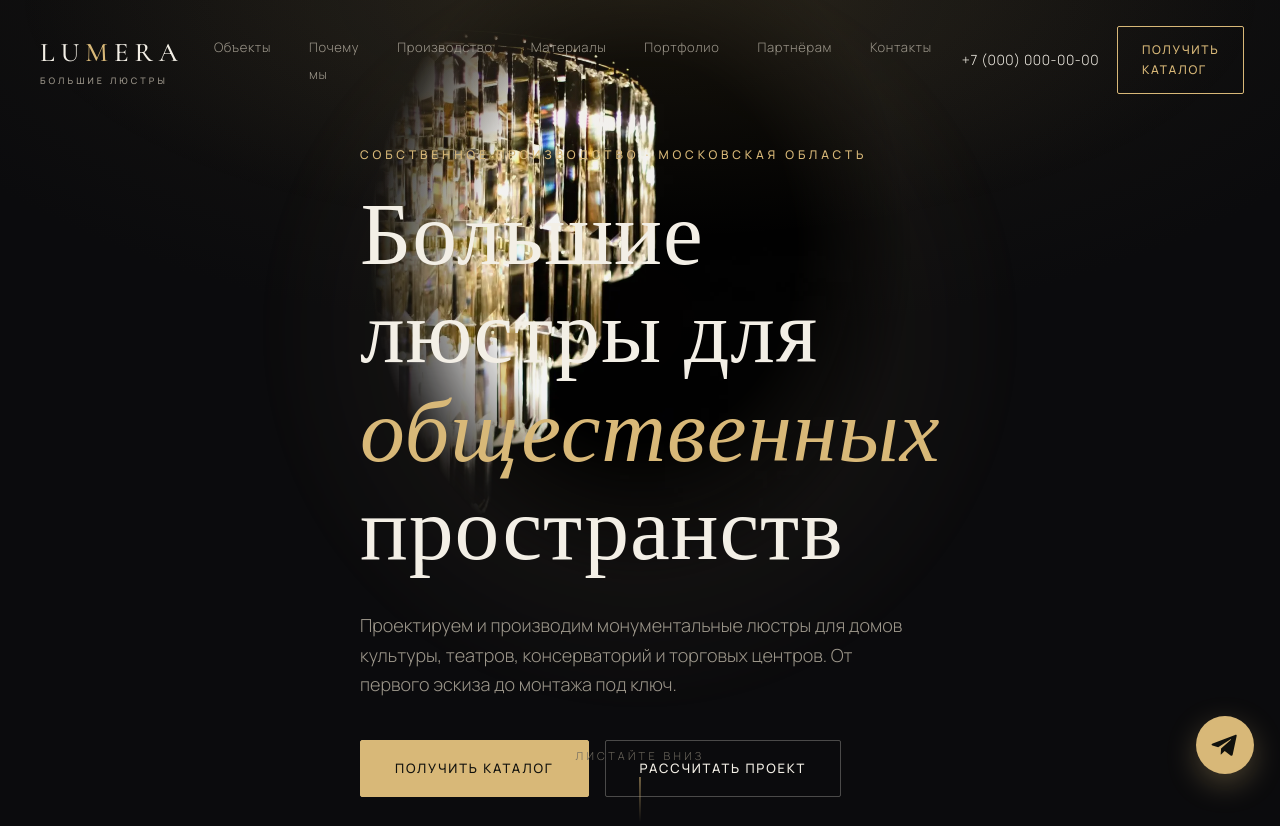
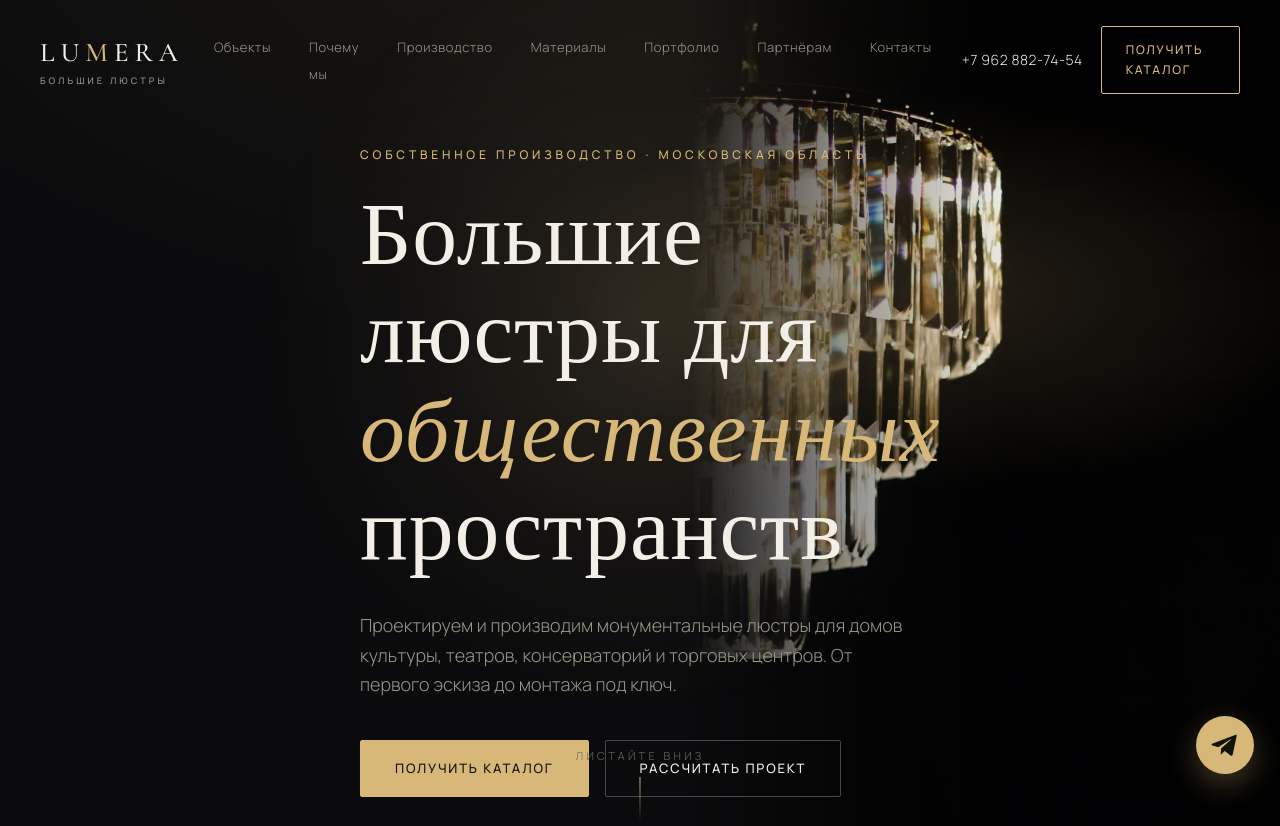
Before and after one commit to andrey19171917/lumera, a website: page index.html in a window 1280 px wide. Shown: the top 826 px of the page. Drawn offline with nearby package versions, Linux system fonts and the light colour scheme.

Commit message:
Add files via upload

```diff
--- a/css/styles.css
+++ b/css/styles.css
@@ -304,14 +304,19 @@ picture{display:block}
 
 /* --- Герой: фото люстры --- */
 .hero-photo{
-  position:absolute;top:-40px;left:50%;transform:translateX(-50%);
-  width:560px;max-width:86vw;z-index:1;pointer-events:none;
-  -webkit-mask-image:radial-gradient(ellipse 62% 58% at 50% 40%,#000 45%,transparent 78%);
-          mask-image:radial-gradient(ellipse 62% 58% at 50% 40%,#000 45%,transparent 78%);
+  position:absolute;top:0;right:0;bottom:0;left:auto;transform:none;
+  width:46%;max-width:720px;z-index:1;pointer-events:none;overflow:hidden;
+  -webkit-mask-image:linear-gradient(90deg,transparent 0%,rgba(0,0,0,.55) 26%,#000 55%);
+          mask-image:linear-gradient(90deg,transparent 0%,rgba(0,0,0,.55) 26%,#000 55%);
 }
-.hero-photo img{width:100%;height:auto;opacity:.95;filter:saturate(1.05) contrast(1.05)}
+.hero-photo picture{height:100%}
+.hero-photo img{
+  width:100%;height:100%;object-fit:cover;object-position:52% 38%;
+  opacity:.96;filter:saturate(1.04) contrast(1.04)
+}
 .hero::after{content:"";position:absolute;inset:0;z-index:1;pointer-events:none;
-  background:radial-gradient(ellipse 70% 40% at 50% 0%,rgba(216,184,120,.10),transparent 70%)}
+  background:radial-gradient(ellipse 46% 34% at 74% 34%,rgba(216,184,120,.16),transparent 68%)}
+.hero-glow{opacity:.65}
 
 /* --- Производство: мозаика --- */
 .prod-visual{aspect-ratio:auto;padding:0;overflow:hidden;background:var(--bg-2)}
@@ -395,7 +400,7 @@ picture{display:block}
 /* --- Адаптив --- */
 @media(max-width:1024px){
   .mat-grid{grid-template-columns:repeat(2,1fr)}
-  .hero-photo{width:440px;top:-20px}
+  .hero-photo{width:50%}
 }
 @media(max-width:900px){
   .banner{min-height:auto}
@@ -406,7 +411,10 @@ picture{display:block}
   .mat figcaption{padding:44px 14px 14px}
   .mat figcaption b{font-size:19px}
   .mat figcaption span{display:none}
-  .hero-photo{width:320px;top:0;opacity:.7}
+  .hero-photo{width:100%;max-width:none;height:62%;bottom:auto;opacity:.34;
+    -webkit-mask-image:linear-gradient(180deg,#000 30%,transparent 92%);
+            mask-image:linear-gradient(180deg,#000 30%,transparent 92%)}
+  .hero-photo img{object-position:50% 30%}
   .pf .cap .m{display:none}
   .lightbox{padding:24px 12px}
   .lb-nav{width:38px;height:56px;font-size:24px}
@@ -417,3 +425,6 @@ picture{display:block}
   .pf .cap .m,.mat figcaption span{max-height:110px;opacity:1;margin-top:6px}
   .pf-zoom{opacity:1;transform:scale(1)}
 }
+
+/* --- Юр. строка в футере --- */
+.foot-legal{font-size:12.5px !important;color:var(--muted-2) !important;letter-spacing:.03em;margin-top:2px !important}
--- a/index.html
+++ b/index.html
@@ -45,7 +45,7 @@
   <div class="hero-photo" aria-hidden="true">
     <picture>
       <source srcset="img/hero-chandelier.webp" type="image/webp">
-      <img src="img/hero-chandelier.jpg" alt="" width="1000" height="1300" fetchpriority="high">
+      <img src="img/hero-chandelier.jpg" alt="" width="900" height="1350" fetchpriority="high">
     </picture>
   </div>
   <div class="wrap">
@@ -420,11 +420,13 @@
         <a href="#" data-tel-href data-tel>+7 (000) 000-00-00</a>
         <a href="#" data-mail-href data-mail>info@lumera.ru</a>
         <a href="#" data-tg-href target="_blank" rel="noopener" data-tg-text>@lumera</a>
+        <a href="https://luuxx.ru/" target="_blank" rel="noopener">www.luuxx.ru</a>
         <span data-address>Московская обл., Одинцово</span>
+        <span class="foot-legal">Adler LLC · Moscow</span>
       </div>
     </div>
     <div class="foot-bottom">
-      <span>© <span id="year"></span> LUMERA. Все права защищены.</span>
+      <span>© <span id="year"></span> Adler LLC. Все права защищены.</span>
       <a href="#privacy">Политика конфиденциальности</a>
     </div>
   </div>
--- a/js/app.js
+++ b/js/app.js
@@ -3,11 +3,11 @@
    ======================================================================= */
 const CONFIG = {
   brand:      "LUMERA",
-  phone:      "+7 (000) 000-00-00",     // как показывать
-  phoneRaw:   "+70000000000",           // для ссылки tel: (только цифры и +)
-  email:      "info@lumera.ru",         // ваша почта для связи
-  telegram:   "lumera",                 // username БЕЗ @ (ссылка t.me/lumera)
-  address:    "Московская область, Одинцовский район",
+  phone:      "+7 962 882-74-54",       // как показывать
+  phoneRaw:   "+79628827454",           // для ссылки tel: (только цифры и +)
+  email:      "info@luuxx.ru",          // ваша почта для связи
+  telegram:   "luuxx",                  // username БЕЗ @ (ссылка t.me/luuxx)
+  address:    "Москва",
   // Адрес бэкенда. После деплоя на Vercel оставьте "/api/lead".
   endpoint:   "/api/lead"
 };
```
